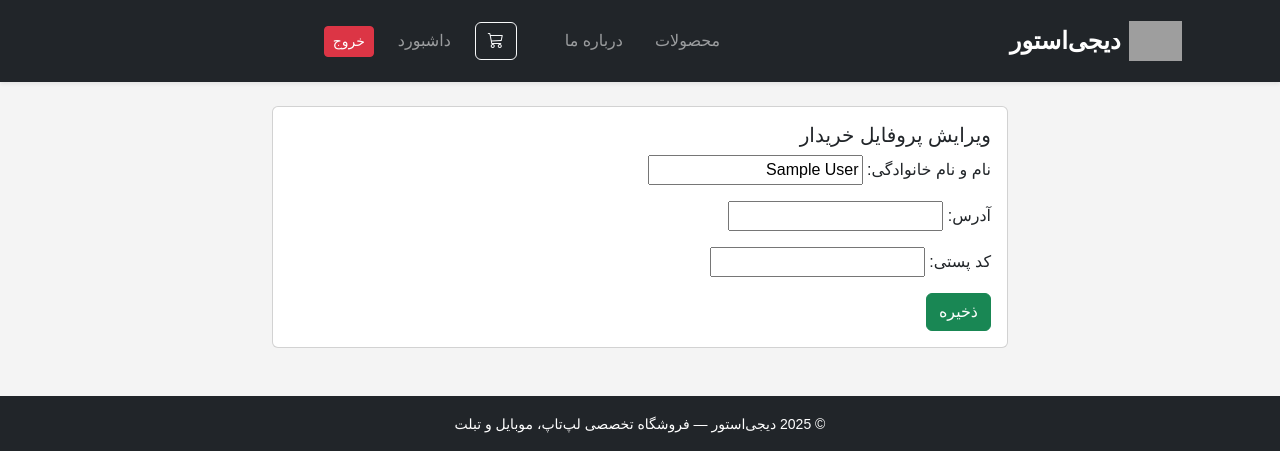
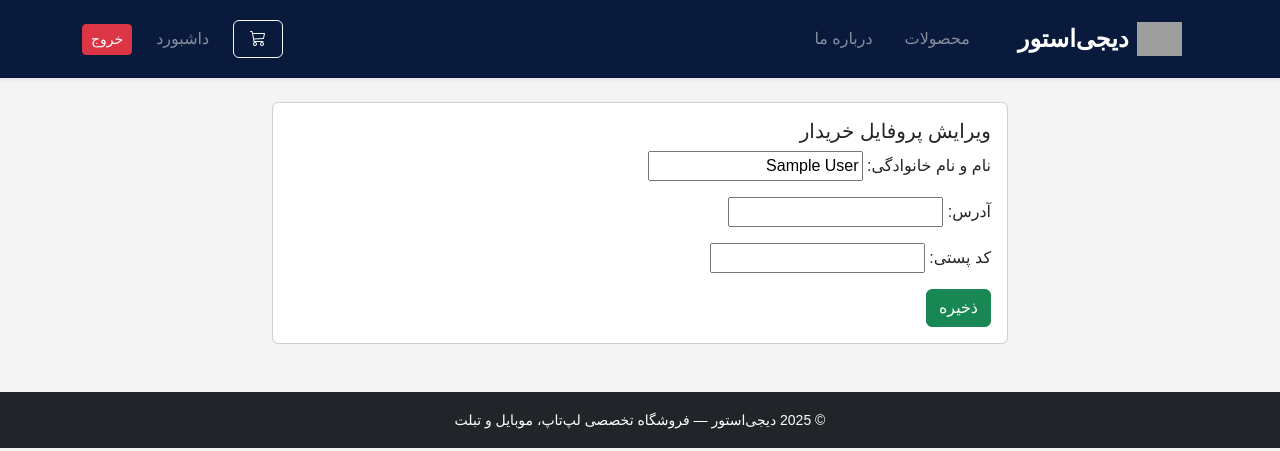
Before and after one commit to mohamad-mgn/DigiStore, a Django app: page /account/profile/edit/ in a window 1280 px wide. Shown: the top 451 px of the page. Run offline with Django 5.2, Linux system fonts and the light colour scheme; the visitor is signed in with stand-in values (Sample User, id 1); data comes from the database, SQL or seed files in the repository; data that the repository does not hold is empty; some web fonts are replaced; grey boxes are pictures that could not be loaded.

Commit message:
project updated

```diff
--- a/apps/account/context_processors.py
+++ b/apps/account/context_processors.py
@@ -1,4 +1,5 @@
 from apps.cart.models import Cart
+from apps.cart.utils import get_or_create_cart
 from apps.store.models import Store
 
 def global_context(request):
@@ -33,3 +34,12 @@ def global_context(request):
         "store_exists": store_exists,
         "user_name": user_name,
     }
+
+
+def global_context(request):
+    cart = get_or_create_cart(request)
+    cart_count = cart.items.count() if cart else 0
+
+    return {
+        "cart_count": cart_count
+    }
--- a/apps/cart/models.py
+++ b/apps/cart/models.py
@@ -2,14 +2,16 @@ from django.db import models
 from apps.user.models import User
 from apps.product.models import Product
 
-
 class Cart(models.Model):
-    user = models.OneToOneField(
+    user = models.ForeignKey(
         User,
         on_delete=models.CASCADE,
-        related_name="cart",
-        verbose_name="کاربر"
+        null=True,
+        blank=True,
+        related_name="cart"
     )
+    session_key = models.CharField(max_length=40, null=True, blank=True)
+
     created_at = models.DateTimeField(auto_now_add=True)
 
     class Meta:
@@ -17,32 +19,25 @@ class Cart(models.Model):
         verbose_name_plural = "سبدهای خرید"
 
     def __str__(self):
-        return f"سبد خرید {self.user.phone}"
+        if self.user:
+            return f"سبد خرید {self.user.phone}"
+        return f"سبد خرید مهمان ({self.session_key})"
 
     @property
     def total_price(self):
-        # مجموع کل قیمت
         return sum(item.total_price for item in self.items.all())
-
 
 
 class CartItem(models.Model):
     cart = models.ForeignKey(
         Cart,
         on_delete=models.CASCADE,
-        related_name="items",
-        verbose_name="سبد خرید"
+        related_name="items"
     )
-    product = models.ForeignKey(
-        Product,
-        on_delete=models.CASCADE,
-        verbose_name="محصول"
-    )
-    quantity = models.PositiveIntegerField("تعداد", default=1)
+    product = models.ForeignKey(Product, on_delete=models.CASCADE)
+    quantity = models.PositiveIntegerField(default=1)
 
     class Meta:
-        verbose_name = "آیتم سبد خرید"
-        verbose_name_plural = "آیتم‌های سبد خرید"
         unique_together = ('cart', 'product')
 
     def __str__(self):
--- /dev/null
+++ b/apps/cart/utils.py
@@ -0,0 +1,15 @@
+from .models import Cart
+
+def get_or_create_cart(request):
+    if request.user.is_authenticated:
+        cart, created = Cart.objects.get_or_create(user=request.user)
+        return cart
+
+    session_key = request.session.session_key
+
+    if not session_key:
+        request.session.create()
+        session_key = request.session.session_key
+
+    cart, created = Cart.objects.get_or_create(session_key=session_key)
+    return cart
--- a/digistore/settings/base.py
+++ b/digistore/settings/base.py
@@ -77,6 +77,10 @@ DEFAULT_AUTO_FIELD = 'django.db.models.BigAutoField'
 
 CRISPY_TEMPLATE_PACK = 'bootstrap4'
 
+LOGIN_URL = '/account/signin/'
+LOGIN_REDIRECT_URL = '/'
+LOGOUT_REDIRECT_URL = '/'
+
 LOGGING = {
     'version': 1,
     'disable_existing_loggers': False,
--- a/templates/cart/cart_detail.html
+++ b/templates/cart/cart_detail.html
@@ -1,4 +1,5 @@
 {% extends "base.html" %}
+{% load humanize %}
 {% block title %}سبد خرید{% endblock %}
 {% block content %}
 <h4>سبد خرید</h4>
--- a/templates/includes/footer.html
+++ b/templates/includes/footer.html
@@ -1,5 +1,5 @@
 {% load static %}
-<footer class="footer bg-dark text-white mt-5 py-3">
+<footer class="footer text-white mt-5 py-3">
   <div class="container text-center">
       <p class="mb-1">دیجی‌استور — فروشگاه تخصصی لپ‌تاپ، موبایل و تبلت</p>
       <small class="text-muted">© 2025 Digistore — All rights reserved</small>
--- a/templates/includes/navbar.html
+++ b/templates/includes/navbar.html
@@ -1,42 +1,42 @@
 {% load static %}
 
-<nav class="navbar navbar-expand-lg navbar-dark bg-dark py-3 shadow-sm">
+<nav class="navbar navbar-expand-lg py-3 shadow-sm" style="background:#0a1a3c;">
   <div class="container">
 
     <!-- Logo -->
-    <a class="navbar-brand d-flex align-items-center gap-2" href="{% url 'home:index' %}">
-      <img src="{% static 'images/logo.png' %}" alt="Logo" style="height:40px;">
+    <a class="navbar-brand d-flex align-items-center gap-2 text-white" href="{% url 'home:index' %}">
+      <img src="{% static 'images/logo.png' %}" alt="Logo" style="height:34px;">
       <span class="fw-bold fs-4">دیجی‌استور</span>
     </a>
 
     <!-- Toggler -->
-    <button class="navbar-toggler" type="button" data-bs-toggle="collapse" data-bs-target="#navbarMenu">
+    <button class="navbar-toggler text-white" type="button" data-bs-toggle="collapse" data-bs-target="#navbarMenu">
         <span class="navbar-toggler-icon"></span>
     </button>
 
     <!-- Menu -->
     <div class="collapse navbar-collapse" id="navbarMenu">
 
-      <!-- Right menu (links on right side) -->
-      <ul class="navbar-nav me-auto gap-3">
+      <div class="d-flex flex-column flex-lg-row w-100 justify-content-between align-items-lg-center mt-3 mt-lg-0">
 
+        <!-- Right Menu -->
+        <ul class="navbar-nav gap-3 mb-2 mb-lg-0">
           <li class="nav-item">
-          <a class="nav-link" href="{% url 'product:list' %}">محصولات</a>
+            <a class="nav-link text-white-50 hover-white" href="{% url 'product:list' %}">محصولات</a>
           </li>
-
           <li class="nav-item">
-          <a class="nav-link" href="{% url 'home:about' %}">درباره ما</a>
+            <a class="nav-link text-white-50 hover-white" href="{% url 'home:about' %}">درباره ما</a>
           </li>
-
         </ul>
 
-      <!-- Left menu (cart + login/signup) -->
-      <ul class="navbar-nav ms-auto gap-3 align-items-center">
+        <!-- Left Menu -->
+        <ul class="navbar-nav gap-3 align-items-center">
 
           <!-- Cart -->
           <li class="nav-item position-relative">
-          <a class="btn btn-outline-light" href="{% url 'cart:detail' %}">
+            <a class="btn btn-outline-light px-3" href="{% url 'cart:detail' %}">
               <i class="bi bi-cart3"></i>
+
               {% if request.user.is_authenticated and request.user.cart.items.count %}
               <span class="badge bg-danger position-absolute top-0 start-100 translate-middle">
                 {{ request.user.cart.items.count }}
@@ -49,7 +49,7 @@
 
           <!-- Dashboard -->
           <li class="nav-item">
-          <a class="nav-link" href="{% url 'dashboard:customer' %}">داشبورد</a>
+            <a class="nav-link text-white-50 hover-white" href="{% url 'dashboard:customer' %}">داشبورد</a>
           </li>
 
           <!-- Logout -->
@@ -61,18 +61,26 @@
 
           <!-- Login -->
           <li class="nav-item">
-          <a class="btn btn-primary btn-sm" href="{% url 'account:signin' %}">ورود</a>
+            <a class="btn btn-primary btn-sm px-3" href="{% url 'account:signin' %}">ورود</a>
           </li>
 
           <!-- Signup -->
           <li class="nav-item">
-          <a class="btn btn-outline-light btn-sm" href="{% url 'account:send_otp' %}">ثبت‌نام</a>
+            <a class="btn btn-outline-light btn-sm px-3" href="{% url 'account:send_otp' %}">ثبت‌نام</a>
           </li>
 
           {% endif %}
-
         </ul>
 
       </div>
     </div>
+
+  </div>
 </nav>
+
+<style>
+  /* Hover سفید برای لینک‌ها */
+  .hover-white:hover {
+    color: #ffffff !important;
+  }
+</style>
```
Also changed, not shown: apps/cart/views.py (+18 -21 lines), templates/includes/head.html (deleted, +0 -8 lines), apps/cart/migrations/0003_alter_cartitem_options_cart_session_key_and_more.py (added). Lines whose indentation alone changed are shown as unchanged.
